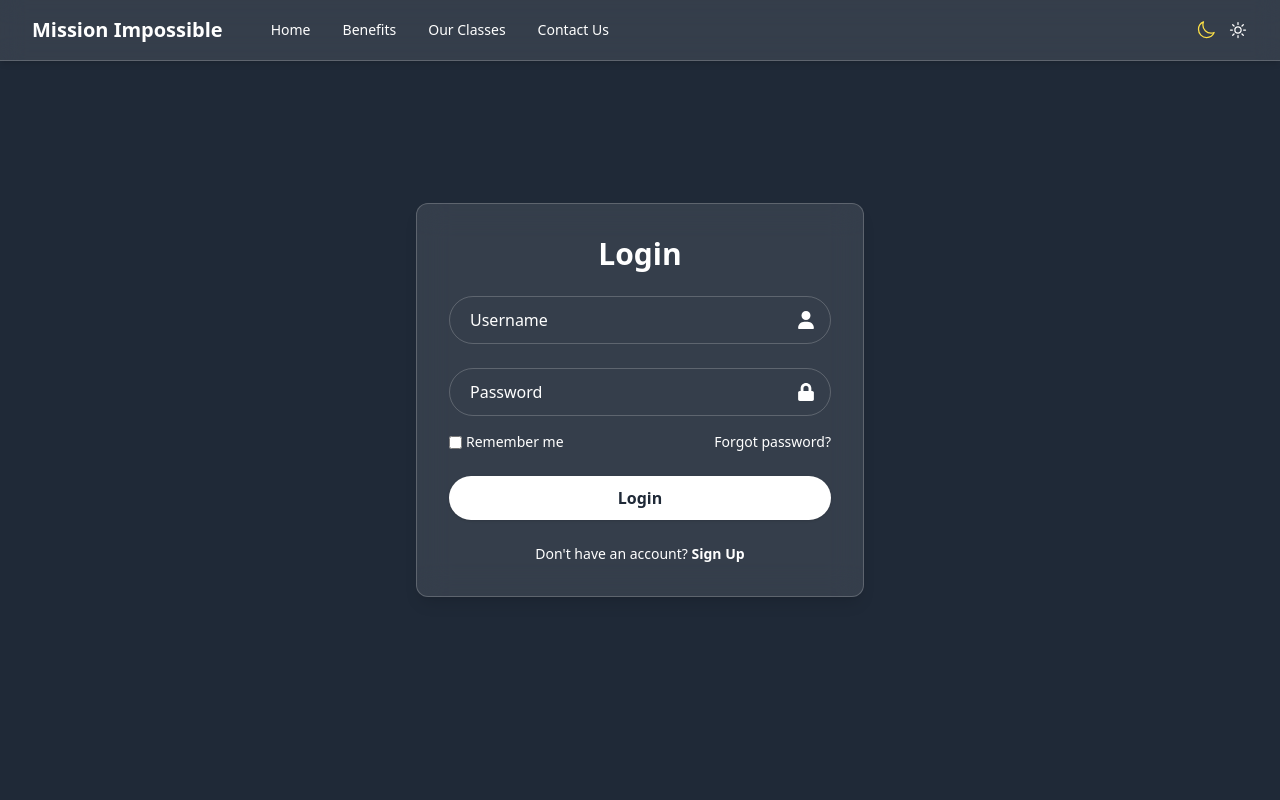
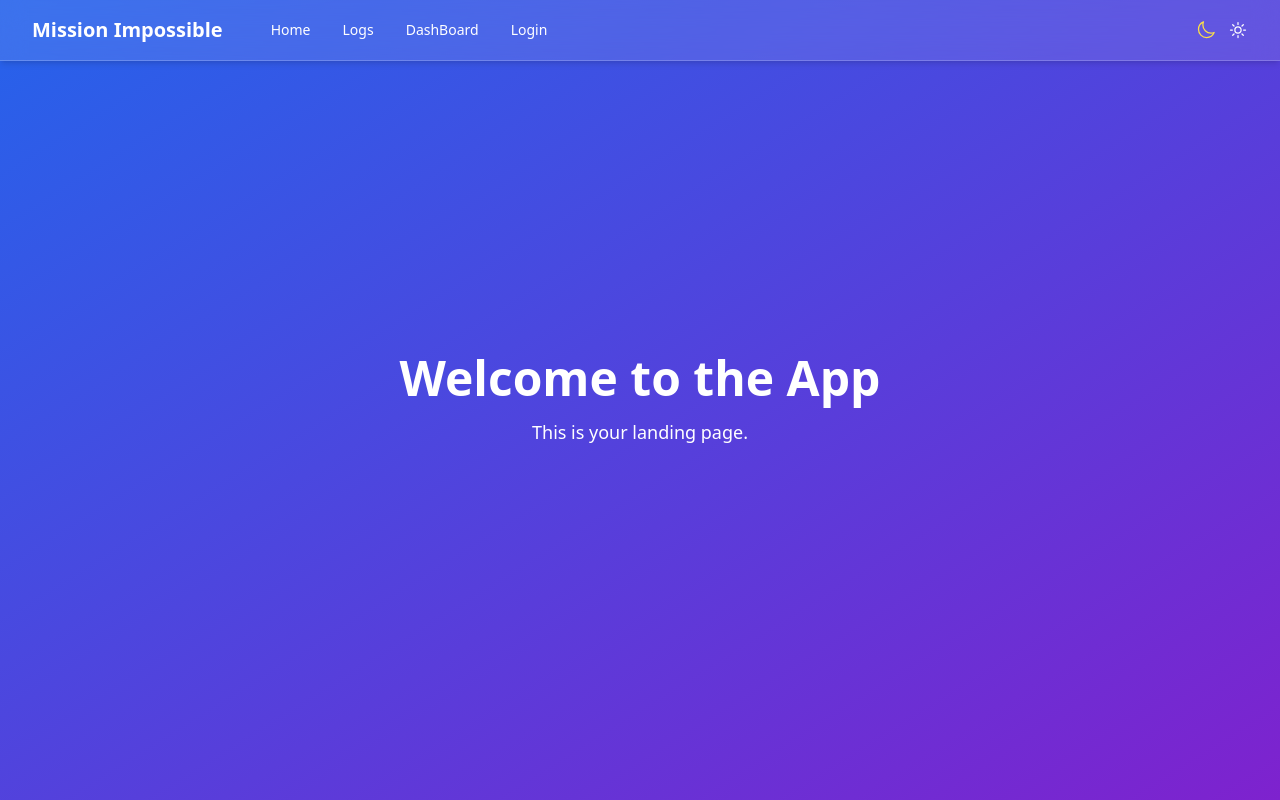
Before and after one commit to AnkitP1603/Real-time-Database-project, a React (Vite) app: page / in a window 1280 px wide. Built offline with nearby package versions, Linux system fonts and the light colour scheme.

Commit message:
Login Route added

```diff
--- a/package.json
+++ b/package.json
@@ -10,14 +10,15 @@
     "preview": "vite preview"
   },
   "dependencies": {
+    "@heroicons/react": "^2.2.0",
     "axios": "^1.8.4",
     "dom": "^0.0.3",
     "js-cookie": "^3.0.5",
     "js-cookies": "^1.0.4",
     "react": "^19.1.0",
     "react-dom": "^19.0.0",
+    "react-icons": "^5.5.0",
     "react-router-dom": "^7.5.0",
-    "react-icons": "^5.5.0",
     "router": "^2.2.0",
     "socket.io-client": "^4.8.1"
   },
--- a/src/App.jsx
+++ b/src/App.jsx
@@ -1,14 +1,24 @@
-import Header from "./Components/Header";
-// import LoginPage from Login
+import React from "react";
+import { Routes, Route } from "react-router-dom";
+import Header from "./components/Header";
+
+import LandingPage from "./pages/LandingPage";
 import LoginPage from "./pages/LoginPage";
+import DashboardPage from "./pages/DashboardPage";
+import TableLogsPage from "./pages/TableLogsPage";
+
 function App() {
   return (
-    <div className="h-screen text-white">
+    <>
       <Header />
-      <LoginPage />
-    </div>
+      <Routes>
+        <Route path="/" element={<LandingPage />} />
+        <Route path="/login" element={<LoginPage />} />
+        <Route path="/dashboard" element={<DashboardPage />} />
+        <Route path="/logs" element={<TableLogsPage />} />
+      </Routes>
+    </>
   );
 }
 
-
 export default App;
--- a/src/components/Header.jsx
+++ b/src/components/Header.jsx
@@ -43,10 +43,10 @@ const Header = () => {
             </a>
 
             <div className="hidden lg:flex gap-8 text-white text-sm">
-              <a href="#" className="hover:text-blue-400">Home</a>
-              <a href="#" className="hover:text-blue-400">Benefits</a>
-              <a href="#" className="hover:text-blue-400">Our Classes</a>
-              <a href="#" className="hover:text-blue-400">Contact Us</a>
+              <a href="/" className="hover:text-blue-400">Home</a>
+              <a href="/logs" className="hover:text-blue-400">Logs</a>
+              <a href="/dashboard" className="hover:text-blue-400">DashBoard</a>
+              <a href="/login" className="hover:text-blue-400">Login</a>
             </div>
           </div>
 
--- a/src/pages/DashboardPage.jsx
+++ b/src/pages/DashboardPage.jsx
@@ -0,0 +1,14 @@
+import React from "react";
+
+const DashboardPage = () => {
+  return (
+    <div className="min-h-screen bg-gradient-to-br from-blue-600 to-purple-700 text-white flex items-center justify-center">
+        <div className="text-center px-4">
+          <h1 className="text-5xl font-bold">Welcome to the App</h1>
+          <p className="mt-4 text-lg">This is your dashboard page.</p>
+        </div>
+    </div>
+  );
+};
+
+export default DashboardPage;
--- a/src/pages/LandingPage.jsx
+++ b/src/pages/LandingPage.jsx
@@ -1,19 +1,15 @@
 import React from "react";
-import { Link } from "react-router-dom";
 
 const LandingPage = () => {
-  return (
-    <div className="min-h-screen bg-blue-600 flex items-center justify-center text-white">
-      <div className="text-center space-y-4">
-        <h1 className="text-4xl font-bold">Welcome!</h1>
-        <p>Navigate using the buttons below:</p>
-        <div className="space-x-4">
-          <Link to="/login" className="bg-white text-blue-600 px-4 py-2 rounded">Login</Link>
-          <Link to="/dashboard" className="border border-white px-4 py-2 rounded">Dashboard</Link>
+    return (
+      <div className="min-h-screen bg-gradient-to-br from-blue-600 to-purple-700 text-white flex items-center justify-center">
+        <div className="text-center px-4">
+          <h1 className="text-5xl font-bold">Welcome to the App</h1>
+          <p className="mt-4 text-lg">This is your landing page.</p>
         </div>
       </div>
-    </div>
-  );
+    );
 };
 
+
 export default LandingPage;
--- a/src/pages/TableLogsPage.jsx
+++ b/src/pages/TableLogsPage.jsx
@@ -0,0 +1,14 @@
+import React from "react";
+
+const TableLogsPage = () => {
+  return (
+    <div className="min-h-screen bg-gradient-to-br from-blue-600 to-purple-700 text-white flex items-center justify-center">
+        <div className="text-center px-4">
+          <h1 className="text-5xl font-bold">Welcome to the App</h1>
+          <p className="mt-4 text-lg">This is your table logs page.</p>
+        </div>
+      </div>
+  );
+};
+
+export default TableLogsPage;
```
Also changed, not shown: 1 other file (tests, documents, lock files or other folders).
